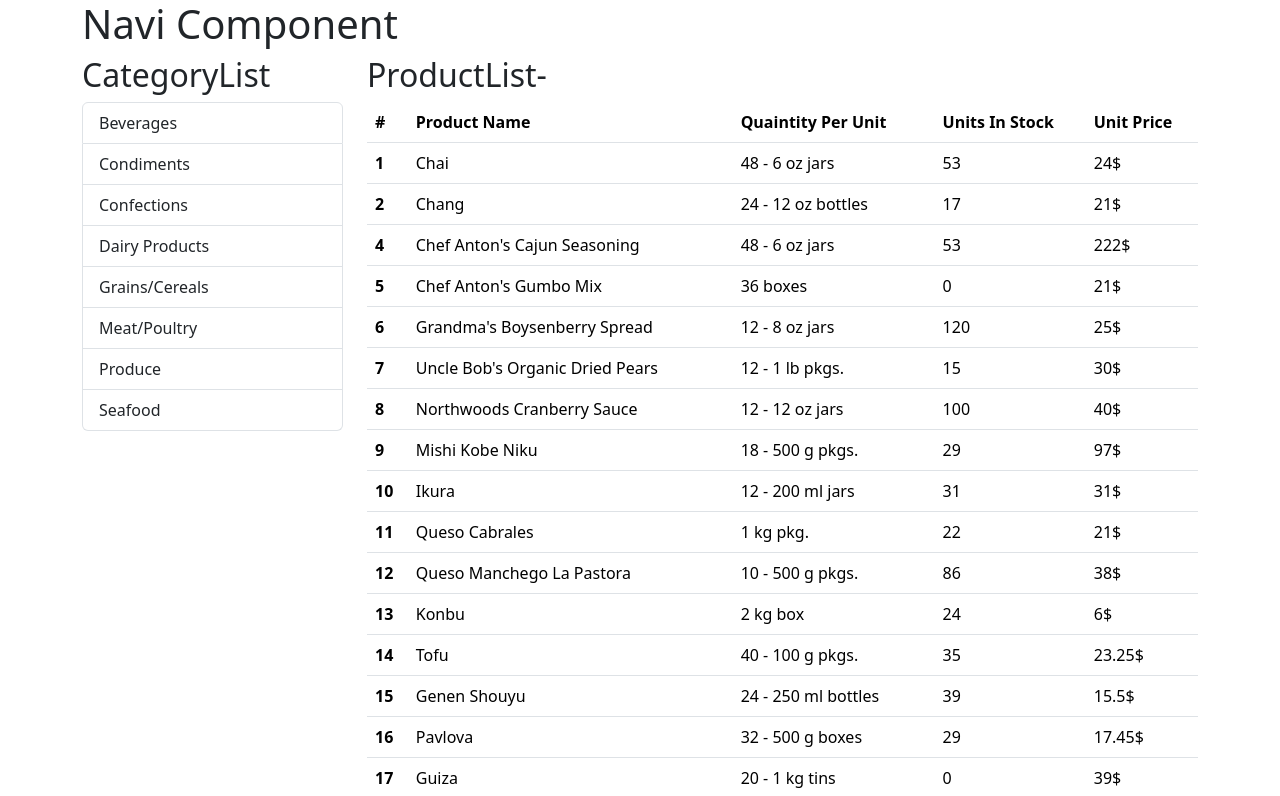
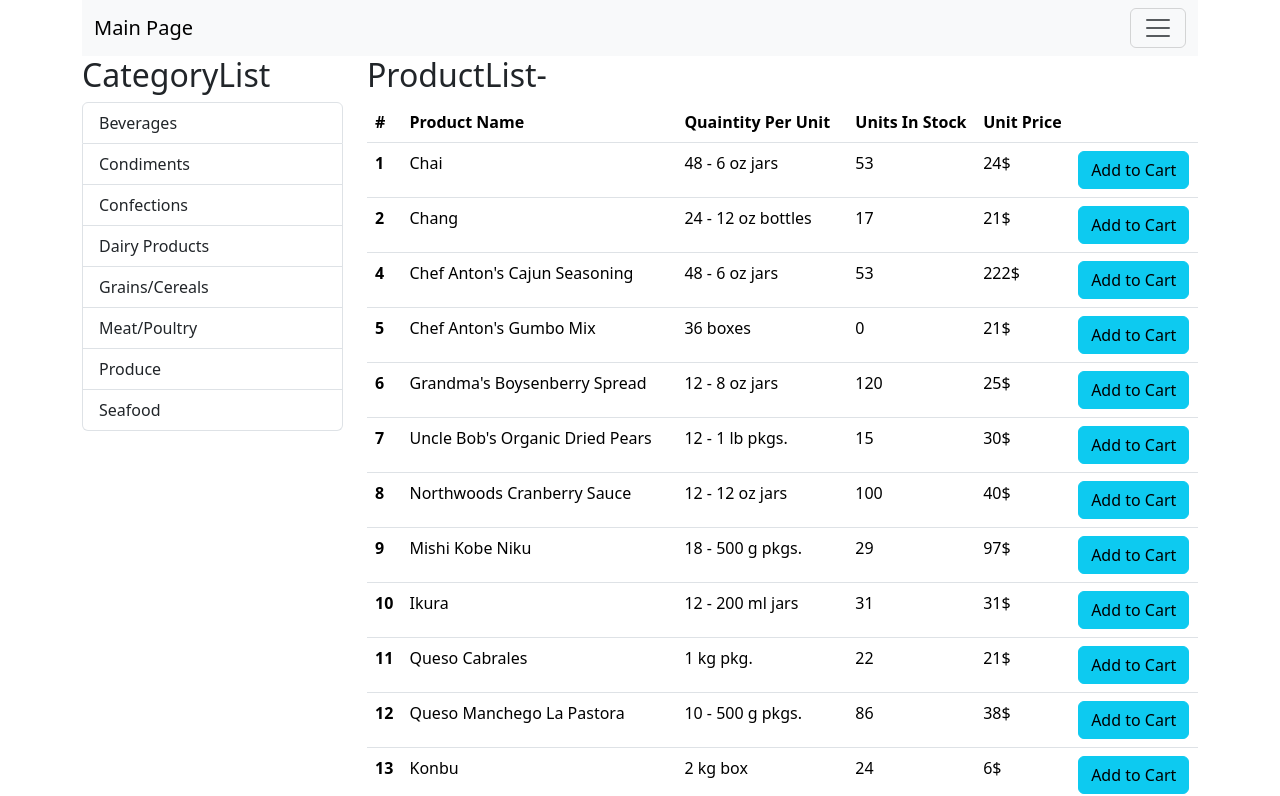
Before and after one commit to bobosii/react-practice, a React (Create React App) app: page / in a window 1280 px wide. Shown: the top 796 px of the page. Built offline with nearby package versions, Linux system fonts and the light colour scheme; data requests are answered from the project's data file; the HTML template or start-up script is replaced by a standard one.

Commit message:
add to cart

```diff
--- a/src/App.js
+++ b/src/App.js
@@ -5,7 +5,7 @@
 import ProductList from "./ProductList";
 
 export default class App extends Component {
-  state = { currentCategory: "", products: [] };
+  state = { currentCategory: "", products: [], cart: [] };
 
   componentDidMount() {
     this.getProducts();
@@ -13,12 +13,27 @@
 
   changeCategory = (category) => {
     this.setState({ currentCategory: category.categoryName });
+    this.getProducts(category.id);
   };
 
-  getProducts = () => {
-    fetch("http://localhost:3000/products")
+  getProducts = (categoryId) => {
+    let url = "http://localhost:3000/products";
+    if (categoryId) {
+      url += "?categoryId=" + categoryId;
+    }
+    fetch(url)
       .then((response) => response.json())
       .then((data) => this.setState({ products: data }));
+  };
+  addToCart = (product) => {
+    let newCart = this.state.cart;
+    var addedItem = newCart.find((c) => c.product.id === product.id);
+    if (addedItem) {
+      addedItem.quantitiy += 1;
+    } else {
+      newCart.push({ product: product, quantitiy: 1 });
+    }
+    this.setState({ cart: newCart });
   };
 
   render() {
@@ -27,9 +42,7 @@
     return (
       <div>
         <Container>
-          <Row>
-            <Navi />
-          </Row>
+          <Navi cart={this.state.cart} />
           <Row>
             <Col xs="3">
               <CategoryList
@@ -40,6 +53,7 @@
             </Col>
             <Col xs="9">
               <ProductList
+                addToCart={this.addToCart}
                 products={this.state.products}
                 currentCategory={this.state.currentCategory}
                 info={productInfo}
--- a/src/CategoryList.js
+++ b/src/CategoryList.js
@@ -25,6 +25,11 @@
               category // her bir kategori için bir li oluştur demek.
             ) => (
               <ListGroupItem
+                active={
+                  category.categoryName === this.props.currentCategory
+                    ? true
+                    : false
+                }
                 onClick={
                   () => this.props.changeCategory(category)
                   // onclick eventi bir fonksiyon gönderdiği için ()=> şeklinde yazmalısın
@@ -38,7 +43,6 @@
             )
           )}
         </ListGroup>
-        <h3>{this.props.currentCategory}</h3>
       </div>
     );
   }
--- a/src/Navi.js
+++ b/src/Navi.js
@@ -1,11 +1,62 @@
-import React, { Component } from 'react'
+import React, { Component } from "react";
+import {
+  Collapse,
+  Navbar,
+  NavbarToggler,
+  NavbarBrand,
+  Nav,
+  NavItem,
+  NavLink,
+  UncontrolledDropdown,
+  DropdownToggle,
+  DropdownMenu,
+  DropdownItem,
+} from "reactstrap";
 
 export default class Navi extends Component {
+  constructor(props) {
+    super(props);
+    this.toggle = this.toggle.bind(this);
+    this.state = {
+      isOpen: false,
+    };
+  }
+
+  toggle() {
+    this.setState({
+      isOpen: !this.state.isOpen,
+    });
+  }
+
   render() {
     return (
       <div>
-        <h1>Navi Component</h1>
+        <Navbar color="light" light-expand="md">
+          <NavbarBrand href="/">Main Page</NavbarBrand>
+          <NavbarToggler onClick={this.toggle} />
+          <Collapse isOpen={this.state.isOpen} navbar>
+            <Nav className="ml-auto" navbar>
+              <NavItem>
+                <NavLink href="/components/">Components</NavLink>
+              </NavItem>
+              <NavItem>
+                <NavLink href="https://github.com/reactstrap">Github</NavLink>
+              </NavItem>
+              <UncontrolledDropdown nav inNavbar>
+                <DropdownToggle nav caret>
+                  Options - {this.props.cart.length}
+                </DropdownToggle>
+                <DropdownMenu right>
+                  <DropdownItem>Option 1</DropdownItem>
+                  <DropdownItem>Option 2</DropdownItem>
+                  <DropdownItem divider />
+                  <DropdownItem>Reset</DropdownItem>
+                </DropdownMenu>
+              </UncontrolledDropdown>
+            </Nav>
+          </Collapse>
+        </Navbar>
       </div>
-    )
+    );
   }
 }
--- a/src/ProductList.js
+++ b/src/ProductList.js
@@ -1,7 +1,8 @@
 import React, { Component } from "react";
-import { Table } from "reactstrap";
+import { Table, Button } from "reactstrap";
 
 export default class ProductList extends Component {
+
   render() {
     return (
       <div>
@@ -16,6 +17,7 @@
               <th>Quaintity Per Unit</th>
               <th>Units In Stock</th>
               <th>Unit Price</th>
+              <th> </th>
             </tr>
           </thead>
           <tbody>
@@ -26,6 +28,11 @@
                 <td>{product.quantityPerUnit}</td>
                 <td>{product.unitsInStock}</td>
                 <td>{product.unitPrice}$</td>
+                <td>
+                  <Button
+                  onClick={()=>this.props.addToCart(product)}
+                  color="info">Add to Cart</Button>
+                </td>
               </tr>
             ))}
           </tbody>
```
